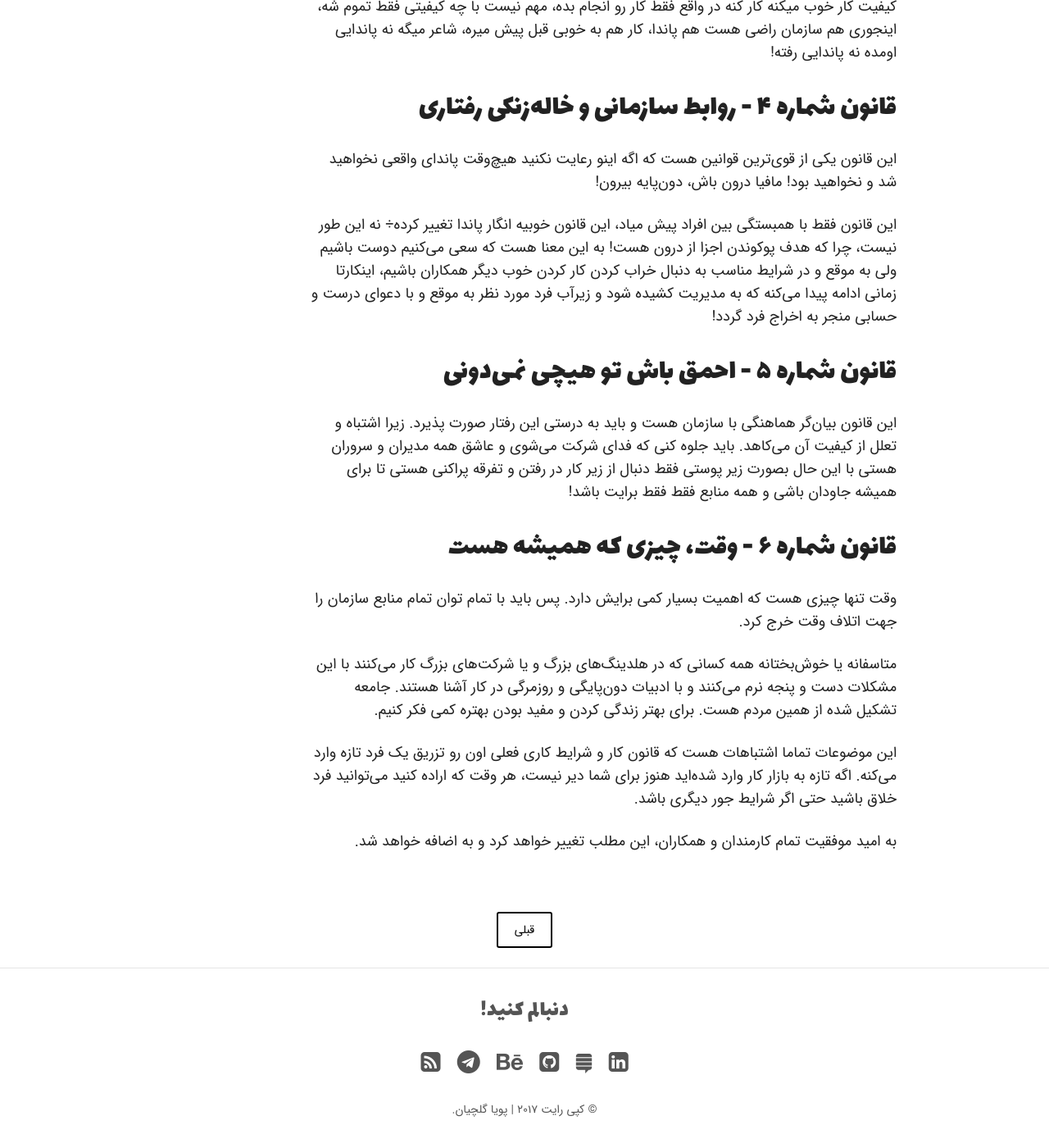
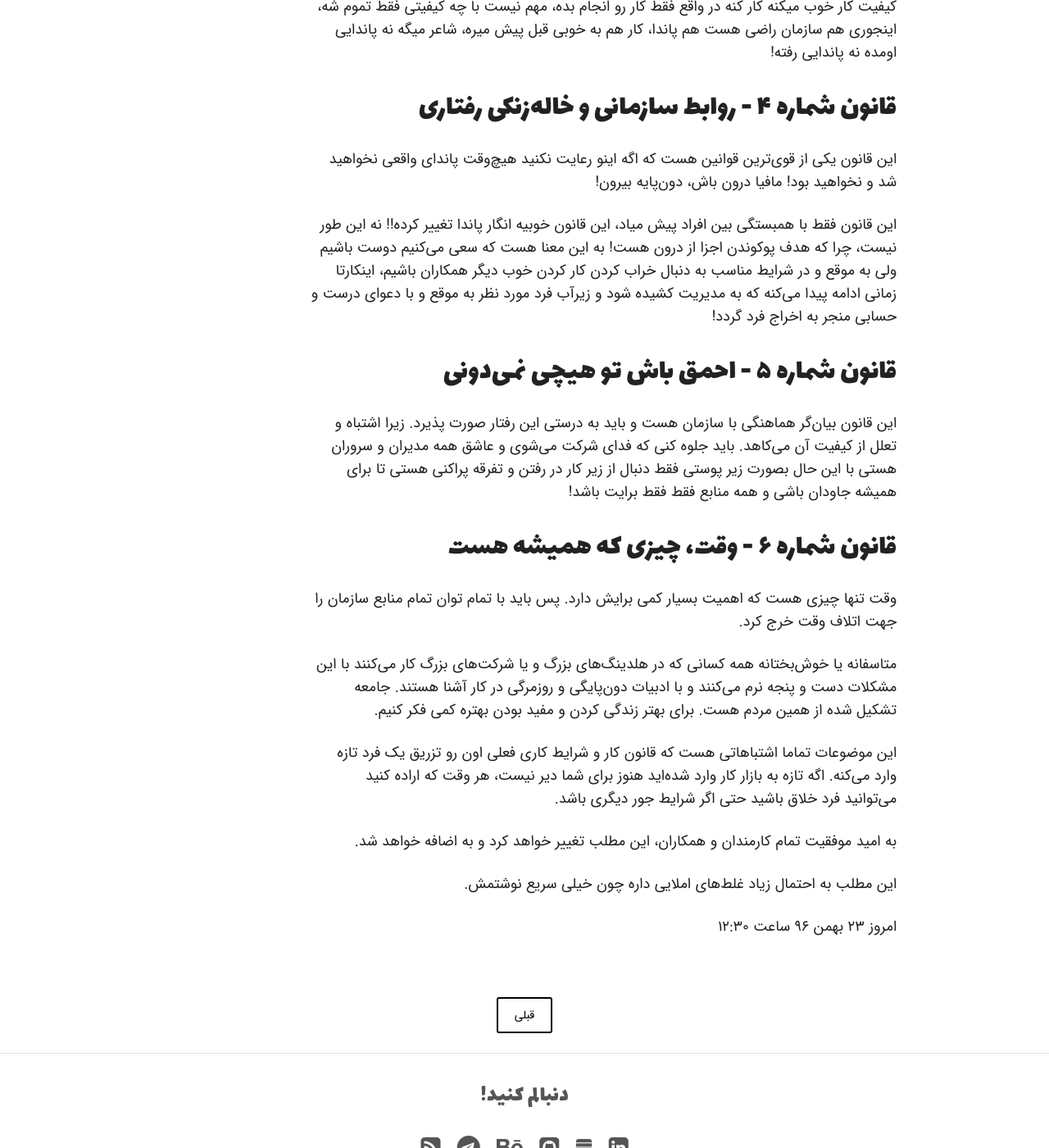
Before and after one commit to pooya-golchian/farsi, a Jekyll site: the page built from _posts/articles/2018-02-12-organizational-panda.md, in a window 1280 px wide and 1400 px high, scrolled down 1267 px. Shown: the whole window at 82% size. Built offline with Jekyll 4.4.1, drawn with Linux system fonts in a browser that asks for light colours; nearby versions of some CDN libraries.

Commit message:
add some changes in new post

```diff
--- a/_posts/articles/2018-02-12-organizational-panda.md
+++ b/_posts/articles/2018-02-12-organizational-panda.md
@@ -34,7 +34,7 @@ date: 2018-02-12T00:00:40+03:30
 
 این قانون یکی از قوی‌ترین قوانین هست که اگه اینو رعایت نکنید هیچ‌وقت پاندای واقعی نخواهید شد و نخواهید بود! مافیا درون باش، دون‌پایه بیرون!
 
-این قانون فقط با همبستگی بین افراد پیش میاد، این قانون خوبیه انگار پاندا تغییر کرده÷ نه این طور نیست، چرا که هدف پوکوندن اجزا از درون هست!
+این قانون فقط با همبستگی بین افراد پیش میاد، این قانون خوبیه انگار پاندا تغییر کرده!!   نه این طور نیست، چرا که هدف پوکوندن اجزا از درون هست!
 به این معنا هست که سعی می‌کنیم دوست باشیم ولی به موقع و در شرایط مناسب به دنبال خراب کردن کار کردن خوب دیگر همکاران باشیم، اینکارتا زمانی ادامه پیدا می‌کنه که به مدیریت کشیده شود و زیر‌آب فرد مورد نظر به موقع و با دعوای درست و حسابی منجر به اخراج فرد گردد!
 
 # قانون شماره ۵ - احمق باش تو هیچی نمی‌دونی
@@ -55,7 +55,13 @@ date: 2018-02-12T00:00:40+03:30
 متاسفانه یا خوش‌بختانه همه کسانی که در هلدینگ‌های بزرگ و یا شرکت‌های بزرگ کار می‌کنند با این مشکلات دست و پنجه نرم‌ می‌کنند و با ادبیات دون‌پایگی و روزمرگی در کار آشنا هستند. جامعه تشکیل شده از همین مردم هست. برای بهتر زندگی کردن و مفید بودن بهتره کمی فکر کنیم.
 
 
-این موضوعات تماما اشتباهات هست که  قانون کار و شرایط کاری فعلی اون رو تزریق یک فرد تازه وارد می‌کنه. اگه تازه به بازار کار وارد شده‌اید هنوز برای شما دیر نیست، هر وقت که اراده کنید می‌توانید فرد خلاق باشید حتی اگر شرایط جور دیگری باشد.
+این موضوعات تماما اشتباهاتی هست که  قانون کار و شرایط کاری فعلی اون رو تزریق یک فرد تازه وارد می‌کنه. اگه تازه به بازار کار وارد شده‌اید هنوز برای شما دیر نیست، هر وقت که اراده کنید می‌توانید فرد خلاق باشید حتی اگر شرایط جور دیگری باشد.
 
 
 به امید موفقیت تمام کارمندان و همکاران، این مطلب تغییر خواهد کرد و به اضافه خواهد شد.
+
+
+این مطلب به احتمال زیاد غلط‌های املایی داره چون خیلی سریع نوشتمش.
+
+
+امروز ۲۳ بهمن ۹۶ ساعت ۱۲:۳۰
```
